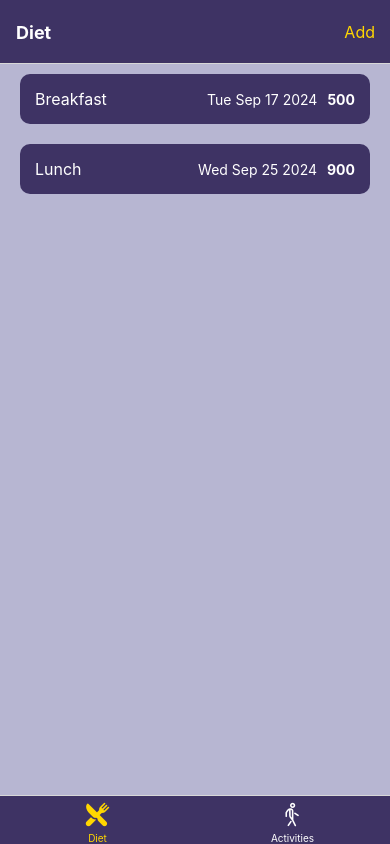
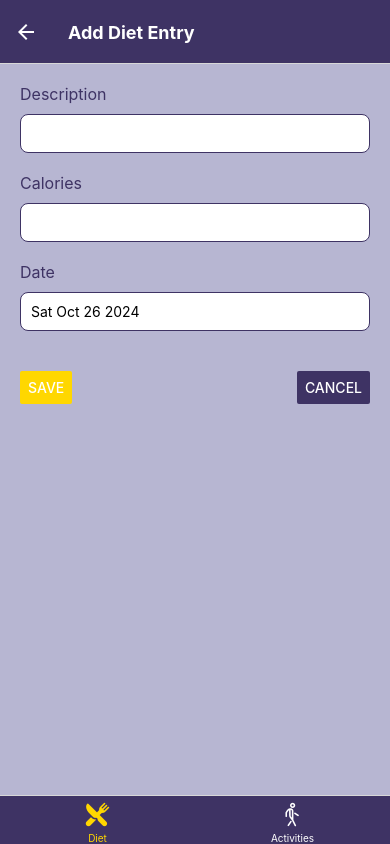
Before and after one commit to J3rrrrry/Assignment2, a React Native app: screen /AddDietEntry in a window 390 px wide. Built offline with nearby package versions, Linux system fonts and the light colour scheme.

Commit message:
Added a new page: add diet entry, it will add a new diet entry for user

```diff
--- a/App.js
+++ b/App.js
@@ -5,6 +5,7 @@ import { createNativeStackNavigator } from '@react-navigation/native-stack';
 import Diet from './Screens/Diet';
 import Activities from './Screens/Activities';
 import AddActivity from './Screens/AddActivity';
+import AddDietEntry from './Screens/AddDietEntry';
 import colors from './Helper/colors';
 import { DietProvider } from './Context/DietContext';
 import { ActivityProvider } from './Context/ActivityContext';
@@ -26,6 +27,7 @@ const DietStack = () => (
     }}
   >
     <Stack.Screen name="DietScreen" component={Diet} options={{ title: 'Diet' }} />
+    <Stack.Screen name="AddDietEntry" component={AddDietEntry} options={{ title: 'Add Diet Entry' }} />
   </Stack.Navigator>
 );
 
--- a/Components/ItemsList.js
+++ b/Components/ItemsList.js
@@ -9,10 +9,14 @@ const ItemsList = ({ data }) => {
       keyExtractor={(item) => item.id}
       renderItem={({ item }) => (
         <View style={styles.itemContainer}>
-          <Text style={styles.itemName}>{item.name}</Text>
+          <Text style={styles.itemName}>
+          {item.name || item.description}
+          </Text>
           <View style={styles.itemDetails}>
             <Text style={styles.itemDate}>{item.date}</Text>
-            <Text style={styles.itemValue}>{item.value}</Text>
+            <Text style={styles.itemValue}>
+              {item.value || item.calories}
+              </Text>
           </View>
         </View>
       )}
--- a/Context/DietContext.js
+++ b/Context/DietContext.js
@@ -4,8 +4,8 @@ export const DietContext = createContext();
 
 export const DietProvider = ({ children }) => {
   const [dietData, setDietData] = useState([
-    { id: '1', name: 'Breakfast', date: 'Tue Sep 17 2024', value: '500' },
-    { id: '2', name: 'Lunch', date: 'Wed Sep 25 2024', value: '900' },
+    { id: '1', description: 'Breakfast', date: 'Tue Sep 17 2024', calories: '500' },
+    { id: '2', description: 'Lunch', date: 'Wed Sep 25 2024', calories: '900' },
   ]);
 
   return (
--- /dev/null
+++ b/Screens/AddDietEntry.js
@@ -0,0 +1,110 @@
+import React, { useState, useContext } from 'react';
+import { View, Text, TextInput, Button, Alert, StyleSheet } from 'react-native';
+import DateTimePicker from '@react-native-community/datetimepicker';
+import { DietContext } from '../Context/DietContext';
+import colors from '../Helper/colors';
+
+const AddDietEntry = ({ navigation }) => {
+  const { setDietData } = useContext(DietContext);
+
+  const [description, setDescription] = useState('');
+  const [calories, setCalories] = useState('');
+  const [date, setDate] = useState(new Date());
+  const [showDatePicker, setShowDatePicker] = useState(false);
+
+  const onChangeDate = (event, selectedDate) => {
+    const currentDate = selectedDate || date;
+    setShowDatePicker(false);
+    setDate(currentDate);
+  };
+
+  const validateAndSave = () => {
+    if (!description || !calories || isNaN(calories) || calories <= 0) {
+      Alert.alert('Error', 'Please enter valid values for all fields.');
+      return;
+    }
+
+    const isSpecial = calories > 800;
+
+    setDietData(prev => [
+      ...prev,
+      {
+        id: Math.random().toString(),
+        description: description,
+        calories: parseInt(calories),
+        date: date.toDateString(),
+        special: isSpecial
+      }
+    ]);
+
+    navigation.goBack();
+  };
+
+  return (
+    <View style={styles.container}>
+      <Text style={styles.label}>Description</Text>
+      <TextInput
+        style={styles.input}
+        value={description}
+        onChangeText={setDescription}
+      />
+
+      <Text style={styles.label}>Calories</Text>
+      <TextInput
+        style={styles.input}
+        keyboardType="numeric"
+        value={calories}
+        onChangeText={setCalories}
+      />
+
+      <Text style={styles.label}>Date</Text>
+      <TextInput
+        style={styles.input}
+        value={date.toDateString()}
+        onFocus={() => setShowDatePicker(true)}
+      />
+
+      {showDatePicker && (
+        <DateTimePicker
+          value={date}
+          mode="date"
+          display="inline"
+          onChange={onChangeDate}
+        />
+      )}
+
+      <View style={styles.buttonContainer}>
+        <Button title="Save" onPress={validateAndSave} color={colors.accent} />
+        <Button title="Cancel" onPress={() => navigation.goBack()} color={colors.primary} />
+      </View>
+    </View>
+  );
+};
+
+const styles = StyleSheet.create({
+  container: {
+    flex: 1,
+    padding: 20,
+    backgroundColor: colors.background,
+  },
+  label: {
+    fontSize: 16,
+    marginBottom: 10,
+    color: colors.primary,
+  },
+  input: {
+    borderWidth: 1,
+    borderColor: colors.primary,
+    borderRadius: 8,
+    padding: 10,
+    marginBottom: 20,
+    backgroundColor: colors.white,
+  },
+  buttonContainer: {
+    flexDirection: 'row',
+    justifyContent: 'space-between',
+    marginTop: 20,
+  },
+});
+
+export default AddDietEntry;
--- a/Screens/Diet.js
+++ b/Screens/Diet.js
@@ -1,5 +1,5 @@
 import React, { useContext, useLayoutEffect } from 'react';
-import { View, TouchableOpacity, Text, Alert, StyleSheet } from 'react-native';
+import { View, TouchableOpacity, Text, StyleSheet } from 'react-native';
 import ItemsList from '../Components/ItemsList';
 import { DietContext } from '../Context/DietContext';
 import colors from '../Helper/colors';
@@ -10,7 +10,7 @@ const Diet = ({ navigation }) => {
   useLayoutEffect(() => {
     navigation.setOptions({
       headerRight: () => (
-        <TouchableOpacity onPress={() => Alert.alert('Info', 'This button is currently inactive.')}>
+        <TouchableOpacity onPress={() => navigation.navigate('AddDietEntry')}>
           <Text style={{ color: colors.accent, fontSize: 16, marginRight: 15 }}>
             Add
           </Text>
```
